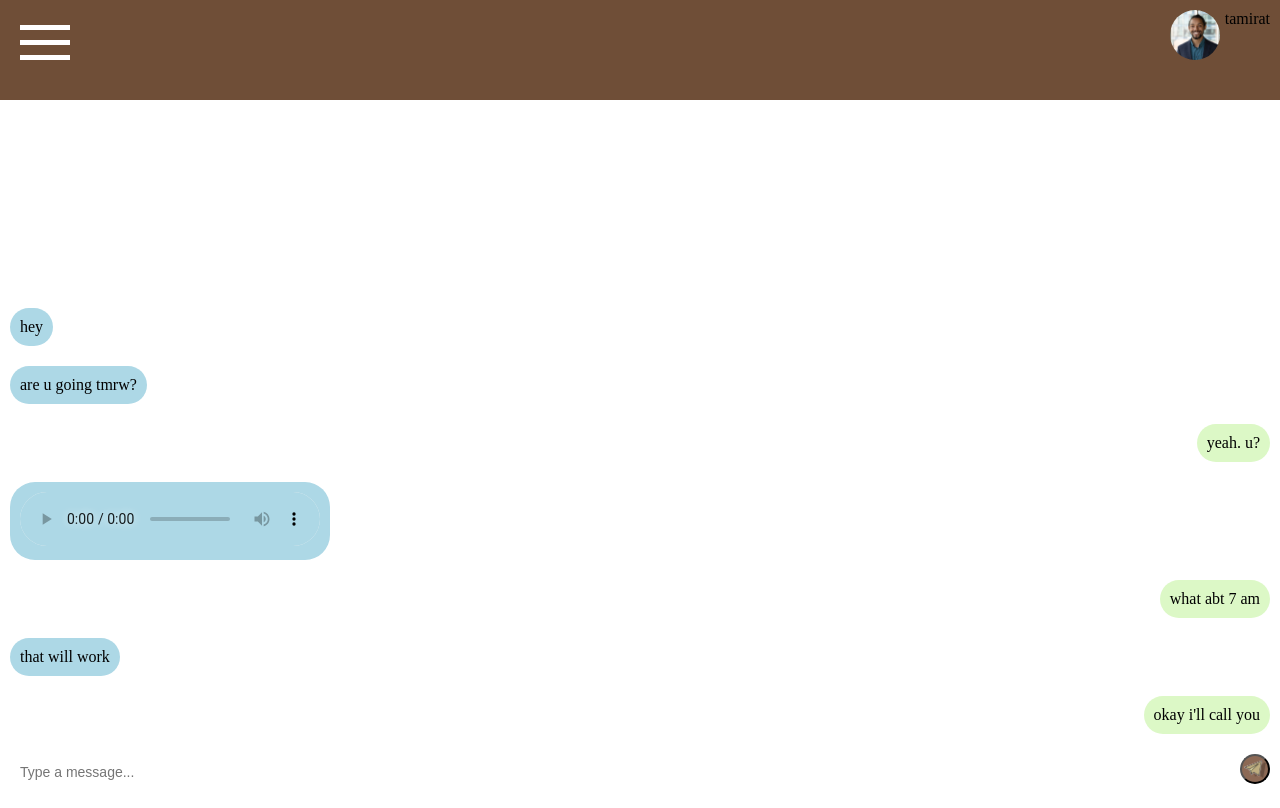
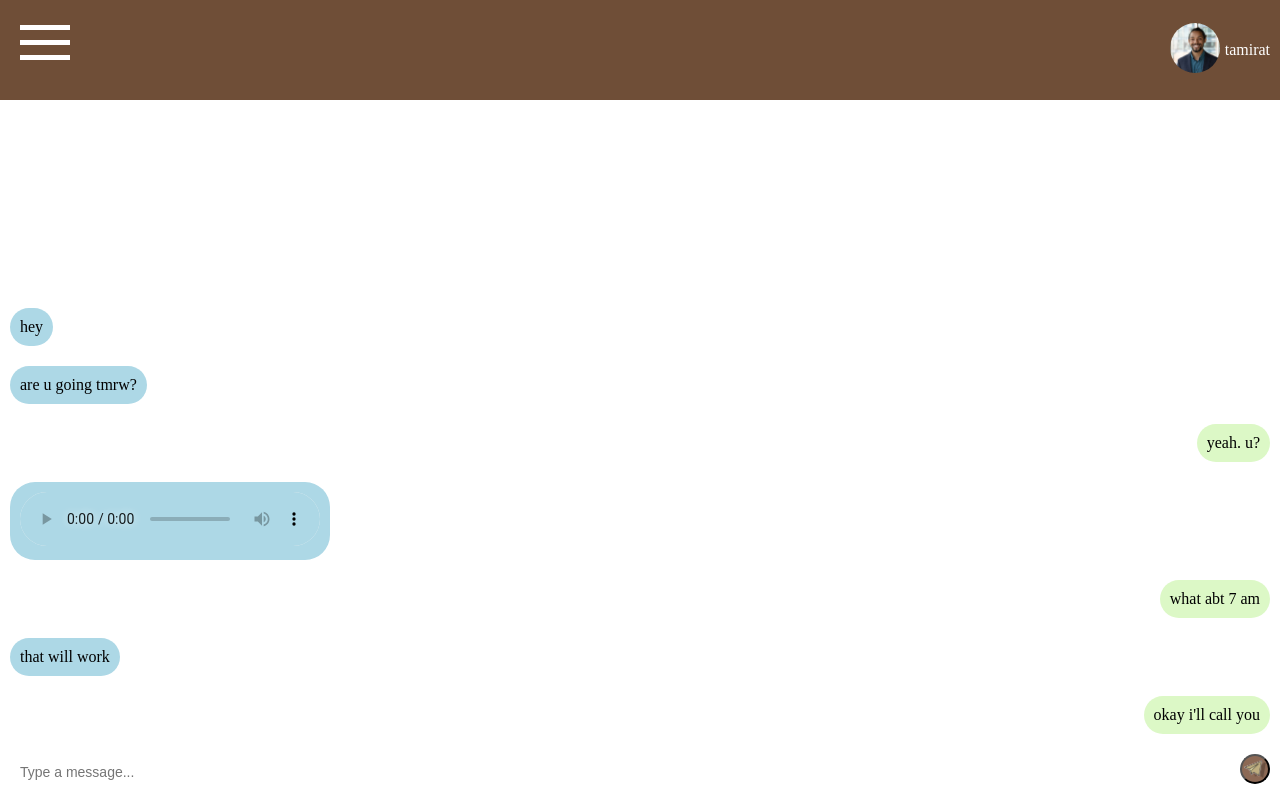
Before and after one commit to AbigailF1/Weg_web_application_IP, a plain HTML site: page dmpage.html in a window 1280 px wide. Drawn offline with Linux system fonts and the light colour scheme.

Commit message:
edits in indexdmpage

```diff
--- a/dmpage.css
+++ b/dmpage.css
@@ -45,7 +45,12 @@ nav {
   overflow-y: scroll;
 }
 
-.profilepic,
+.profilepic {
+  display: flex;
+  cursor: pointer;
+  padding: 10px;
+  align-items: center;
+}
 .myprofile {
   display: flex;
   cursor: pointer;
@@ -58,6 +63,7 @@ nav {
 
 .name {
   margin-left: 5px;
+  color: white;
 }
 
 .profilepic img,
```
